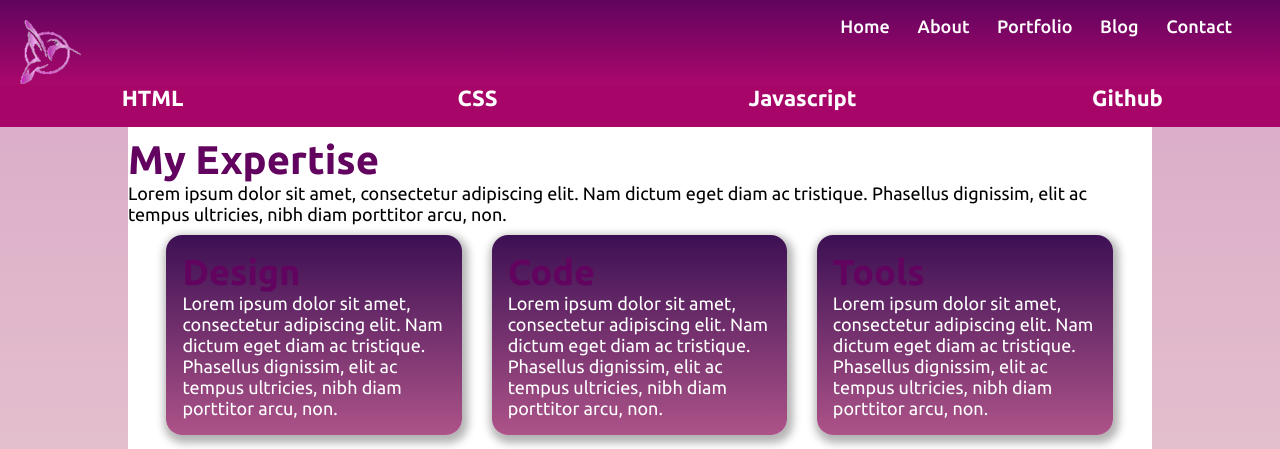
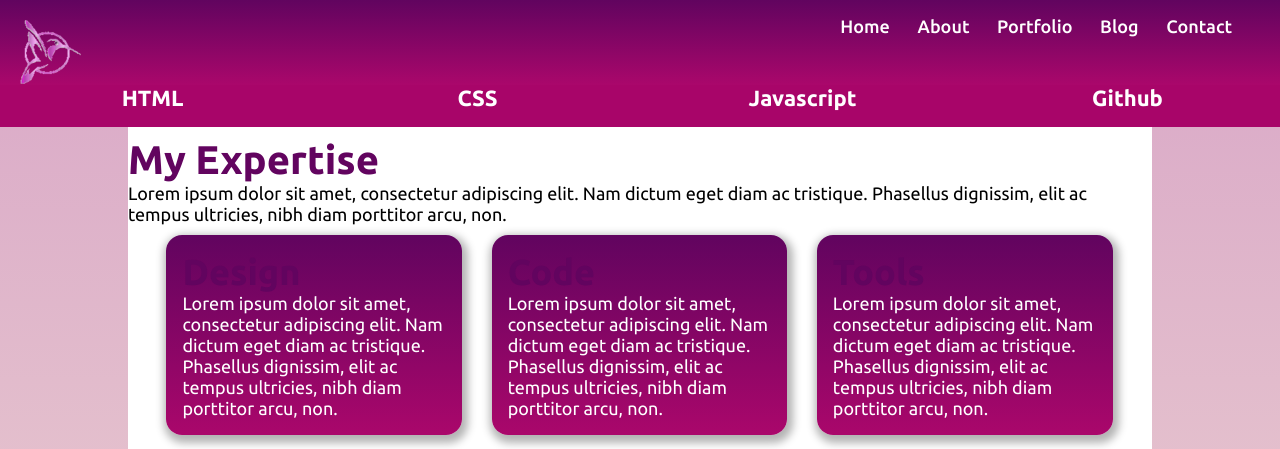
Before and after one commit to Steve-AB/Steve-AB.github.io, a Jekyll site: the page built from portfolio/index.html, in a window 1280 px wide and 1400 px high. Shown: the top 449 px of the window. Built offline with Jekyll 4.4.1, drawn with Linux system fonts in a browser that asks for light colours; nearby versions of some CDN libraries.

Commit message:
update files

```diff
--- a/css/portfolio.css
+++ b/css/portfolio.css
@@ -24,7 +24,8 @@ background: linear-gradient(to bottom, #d9a7c7, #fffcdc);
   width: 30%;
   margin-left: 3%;
   background: #ad5389;
-  background: linear-gradient(to bottom, #3c1053, #ad5389);
+  background: linear-gradient(to bottom,  #61045f,
+    #aa076b);
   box-shadow: 2px 4px 8px 4px rgba(0,0,0,0.3);
   border-radius: 1em;
   color: #fff;
--- a/portfolio/index.html
+++ b/portfolio/index.html
@@ -32,7 +32,7 @@ title: Portfolio
   </div>
 </div>
 <div class="projects">
-  <h1>Featured Projects</h1>
+  <h2>Featured Projects</h2>
   <div class="images-right">
     <img alt="mountains" src="/images/mountains.jpg"/>
     <h3>Project Title</h3>
```
